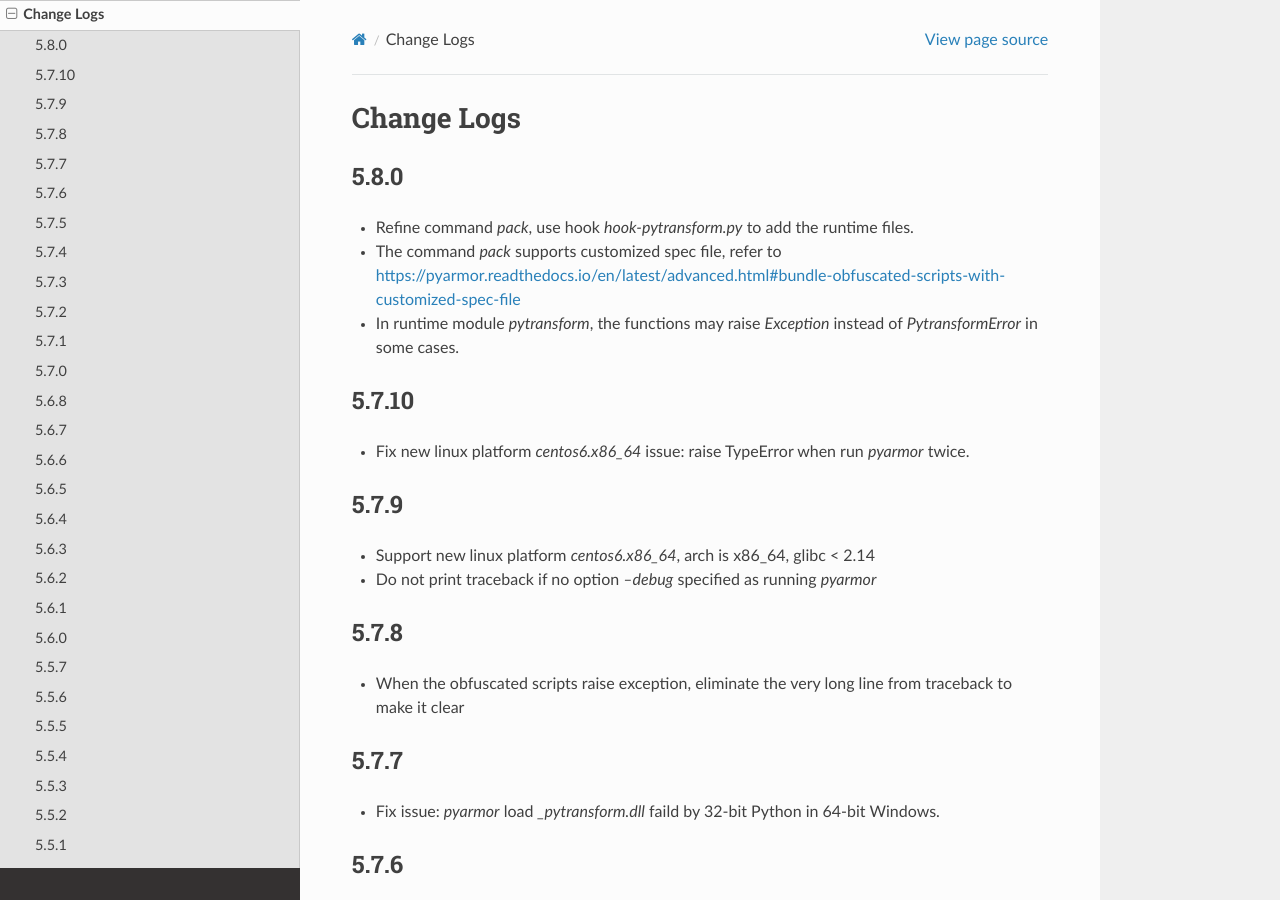
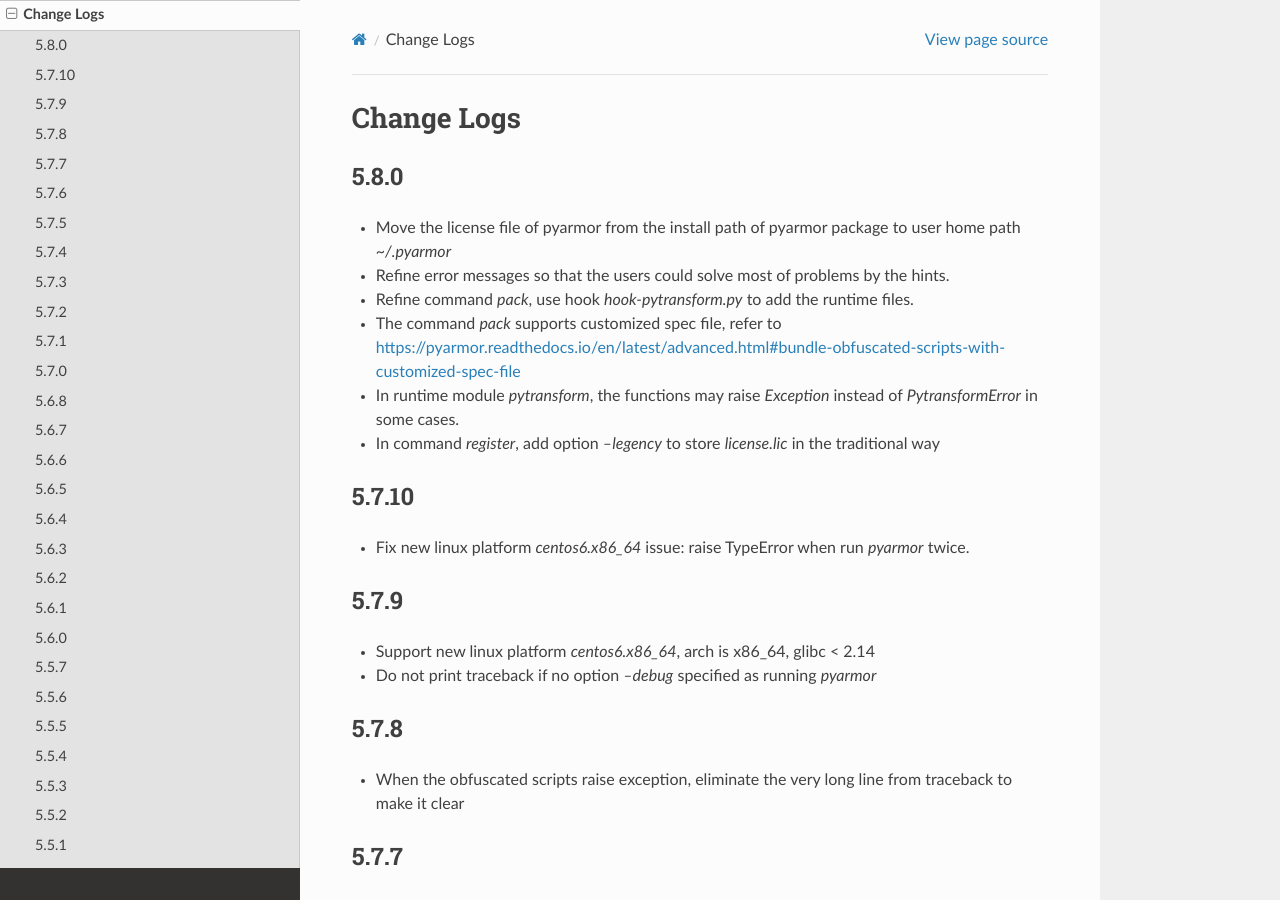
Before and after one commit to dashingsoft/pyarmor, a Sphinx documentation site: the page built from docs/change-logs.rst, in a window 1280 px wide and 900 px high. Built offline with Sphinx 7.4.7 and the Read the Docs theme 2.0.0, drawn with Linux system fonts in a browser that asks for light colours.

Commit message:
Add change logs

```diff
--- a/docs/change-logs.rst
+++ b/docs/change-logs.rst
@@ -5,15 +5,13 @@
 
 5.8.0
 -----
+* Move the license file of pyarmor from the install path of pyarmor package to user home path `~/.pyarmor`
+* Refine error messages so that the users could solve most of problems by the hints.
 * Refine command `pack`, use hook `hook-pytransform.py` to add the runtime files.
 * The command `pack` supports customized spec file, refer to
   https://pyarmor.readthedocs.io/en/latest/advanced.html#bundle-obfuscated-scripts-with-customized-spec-file
 * In runtime module `pytransform`, the functions may raise `Exception` instead of `PytransformError` in some cases.
-
-.. note:
-
-   Refine error messages so that the users could solve most of problems by the hints, document it here
-   https://pyarmor.readthedocs.io/en/latest/questions.html#
+* In command `register`, add option `--legency` to store `license.lic` in the traditional way
 
 5.7.10
 ------
```
